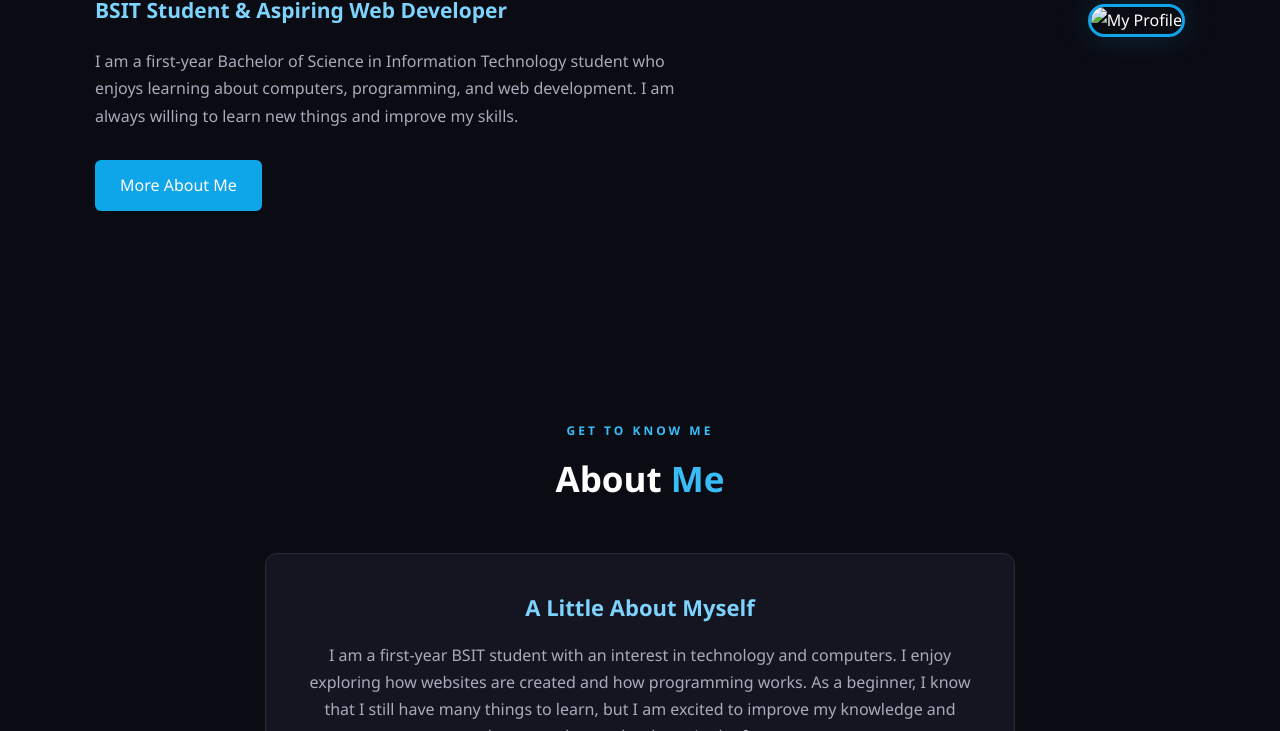
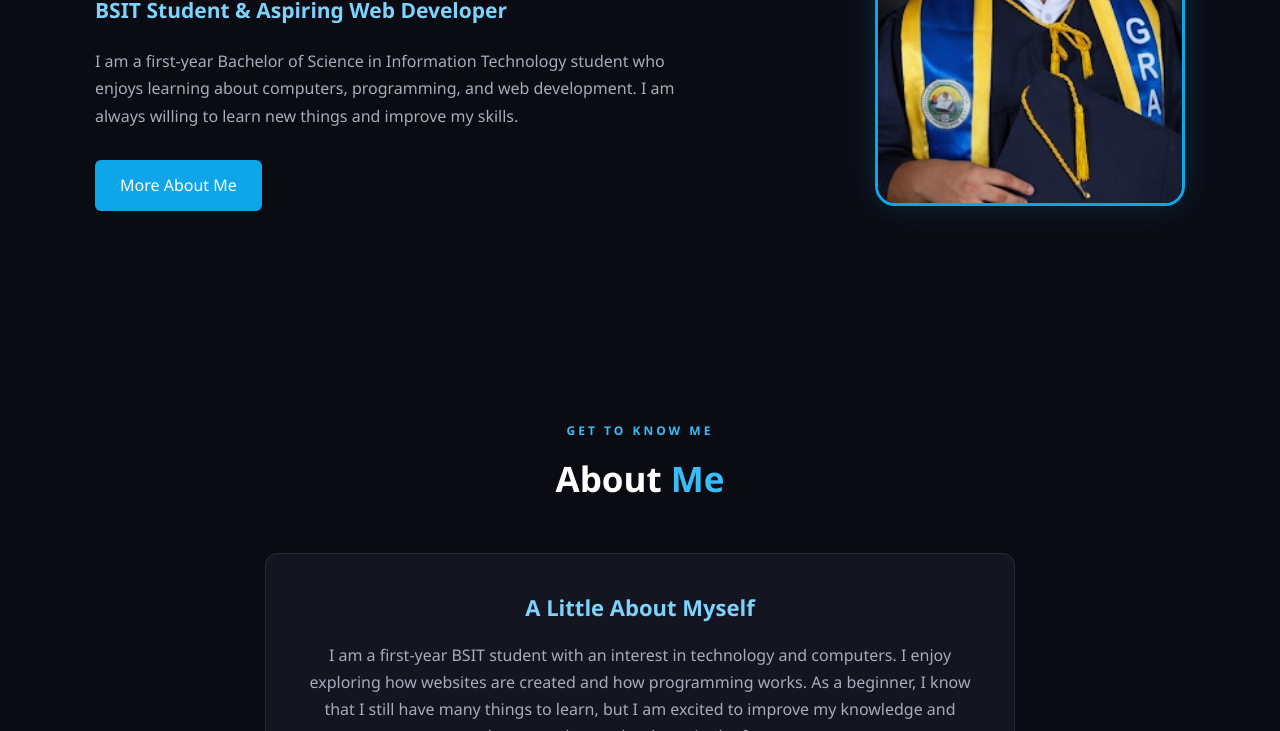
Before and after one commit to MaveJotojot/mavericks_portfolio-website5, a plain HTML site: page index.html in a window 1280 px wide. Shown: the part 369-1100 px from the top of the page. Drawn offline with Linux system fonts and the light colour scheme.

Commit message:
Fix image source path in index.html

```diff
--- a/index.html
+++ b/index.html
@@ -46,7 +46,7 @@
         </div>
 
         <div class="home-image">
-            <img src="images/images.png" alt="My Profile">
+            <img src="./images.png" alt="My Profile">
         </div>
     </section>
 
```
